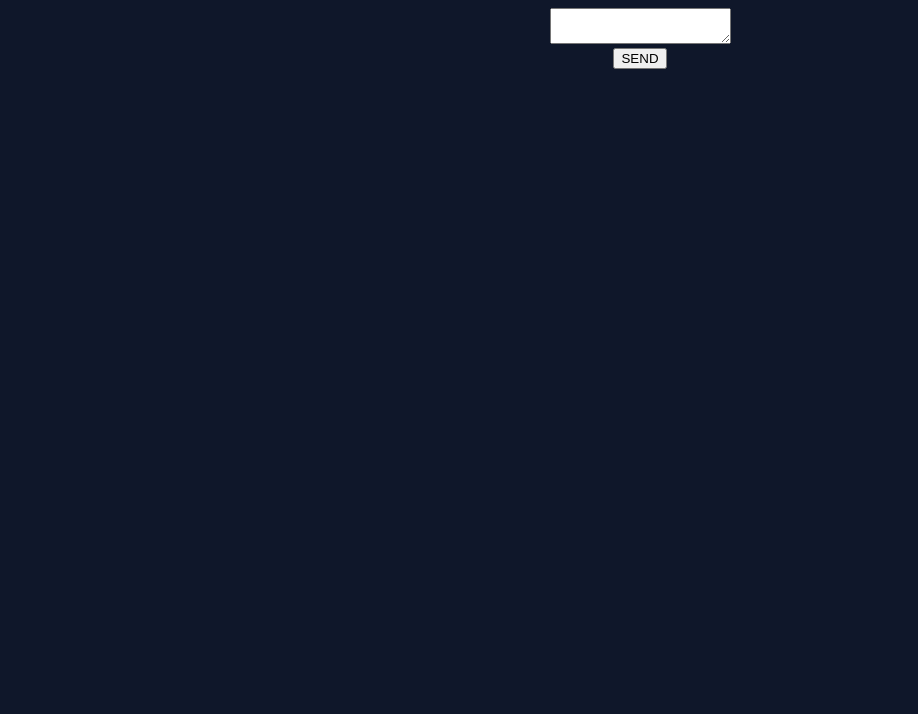
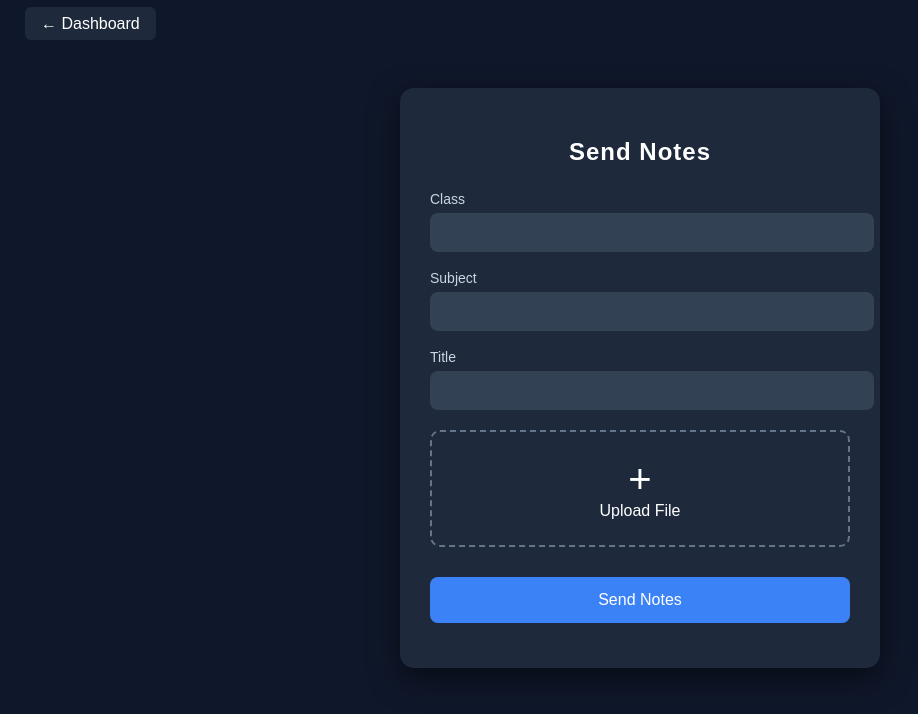
Before and after one commit to lokendra204/School_bussines, a plain HTML site: page send.html in a window 1280 px wide. Shown: the whole page, without its empty margins (0-918 px from the left). Drawn offline with Linux system fonts and the light colour scheme.

Commit message:
Update send.html

```diff
--- a/send.html
+++ b/send.html
@@ -1,22 +1,183 @@
 <!DOCTYPE html>
 <html>
-<body style="background:#0f172a;color:white;text-align:center;font-family:Arial">
+<head>
+    <title>Send Notes</title>
+    <meta name="viewport" content="width=device-width, initial-scale=1.0">
+    <style>
+        body{
+            margin:0;
+            font-family: Arial, Helvetica, sans-serif;
+            background:#0f172a;
+            color:white;
+        }
 
-<textarea id="note"></textarea><br>
-<button onclick="send()">SEND</button>
+        .nav{
+            padding:15px 25px;
+        }
 
-<script src="https://www.gstatic.com/firebasejs/10.12.2/firebase-app-compat.js"></script>
-<script src="https://www.gstatic.com/firebasejs/10.12.2/firebase-database-compat.js"></script>
+        .nav a{
+            text-decoration:none;
+            color:white;
+            background:#1e293b;
+            padding:8px 16px;
+            border-radius:6px;
+        }
+
+        .container{
+            max-width:420px;
+            margin:40px auto;
+            background:#1e293b;
+            padding:30px;
+            border-radius:14px;
+            box-shadow:0 10px 30px rgba(0,0,0,0.5);
+        }
+
+        h2{
+            text-align:center;
+            margin-bottom:25px;
+            letter-spacing:1px;
+        }
+
+        .field{
+            margin-bottom:18px;
+        }
+
+        .field label{
+            font-size:14px;
+            display:block;
+            margin-bottom:6px;
+            color:#cbd5e1;
+        }
+
+        .field input{
+            width:100%;
+            padding:12px;
+            border-radius:8px;
+            border:none;
+            outline:none;
+            background:#334155;
+            color:white;
+        }
+
+        .upload-area{
+            margin:20px 0;
+            border:2px dashed #64748b;
+            border-radius:10px;
+            padding:25px;
+            text-align:center;
+            cursor:pointer;
+            transition:0.3s;
+        }
+
+        .upload-area.done{
+            border-color:#22c55e;
+            color:#22c55e;
+        }
+
+        .upload-area span{
+            font-size:40px;
+        }
+
+        button{
+            width:100%;
+            padding:14px;
+            border:none;
+            border-radius:8px;
+            background:#3b82f6;
+            color:white;
+            font-size:16px;
+            cursor:pointer;
+            margin-top:10px;
+        }
+
+        .msg{
+            margin-top:15px;
+            text-align:center;
+            font-weight:bold;
+        }
+    </style>
+</head>
+
+<body>
+
+<div class="nav">
+    <a href="dashboard.html">← Dashboard</a>
+</div>
+
+<div class="container">
+    <h2>Send Notes</h2>
+
+    <div class="field">
+        <label>Class</label>
+        <input type="text" id="class">
+    </div>
+
+    <div class="field">
+        <label>Subject</label>
+        <input type="text" id="subject">
+    </div>
+
+    <div class="field">
+        <label>Title</label>
+        <input type="text" id="title">
+    </div>
+
+    <div class="upload-area" id="uploadArea" onclick="chooseFile()">
+        <span id="uploadIcon">+</span>
+        <div>Upload File</div>
+    </div>
+
+    <input type="file" id="file" hidden onchange="fileSelected(event)">
+
+    <button onclick="saveNotes()">Send Notes</button>
+    <div class="msg" id="msg"></div>
+</div>
+
 <script>
-firebase.initializeApp({databaseURL:"https://school-project-7beb3-default-rtdb.firebaseio.com/"});
-let scs=localStorage.getItem("currentUser");
+let fileData=null;
 
-function send(){
- firebase.database().ref("notes").push({
-  by:scs,
-  text:note.value
- });
+function chooseFile(){
+    document.getElementById("file").click();
+}
+
+function fileSelected(e){
+    fileData=e.target.files[0];
+    let area=document.getElementById("uploadArea");
+    document.getElementById("uploadIcon").innerText="✔";
+    area.classList.add("done");
+}
+
+function saveNotes(){
+    let cls=document.getElementById("class").value;
+    let sub=document.getElementById("subject").value;
+    let title=document.getElementById("title").value;
+
+    if(!cls || !sub || !title || !fileData){
+        showMsg("Fill all details","red");
+        return;
+    }
+
+    let user=localStorage.getItem("currentUser");
+
+    let data={
+        class:cls,
+        subject:sub,
+        title:title,
+        fileName:fileData.name,
+        fileURL:URL.createObjectURL(fileData),
+        user:user
+    };
+
+    localStorage.setItem("notes_"+Date.now(),JSON.stringify(data));
+    showMsg("Notes Sent Successfully ✅","#22c55e");
+}
+
+function showMsg(text,color){
+    let m=document.getElementById("msg");
+    m.innerText=text;
+    m.style.color=color;
 }
 </script>
+
 </body>
 </html>
```
